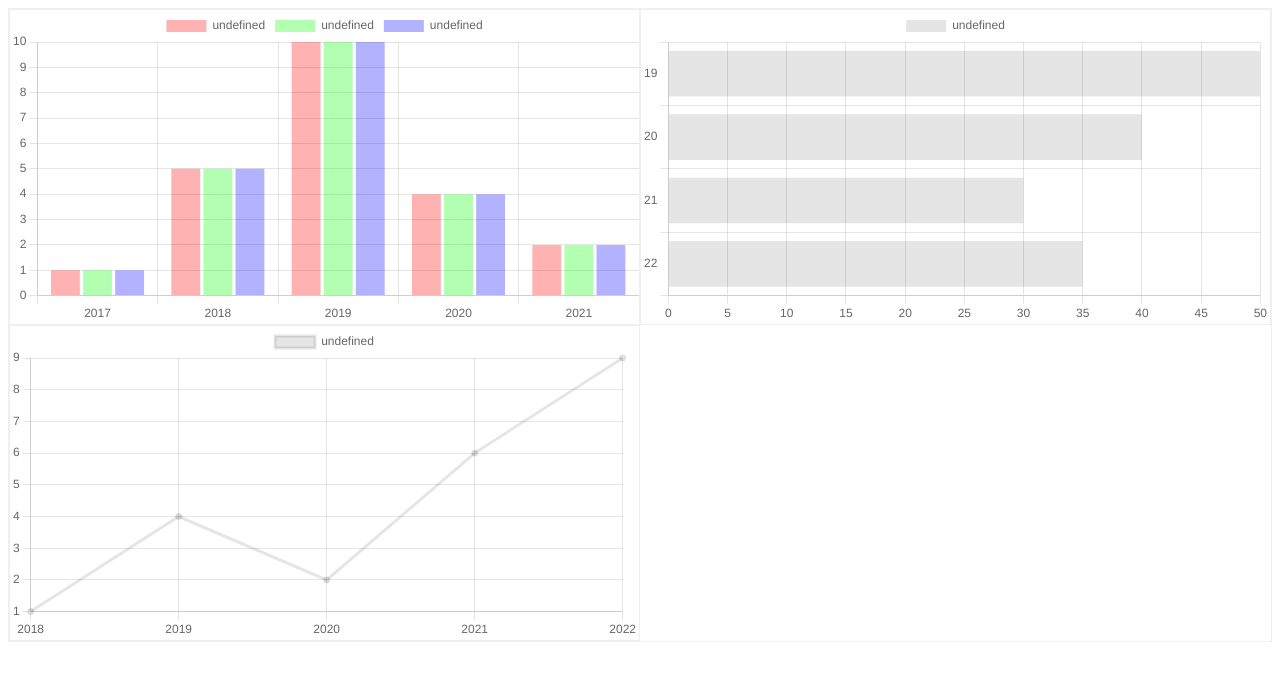
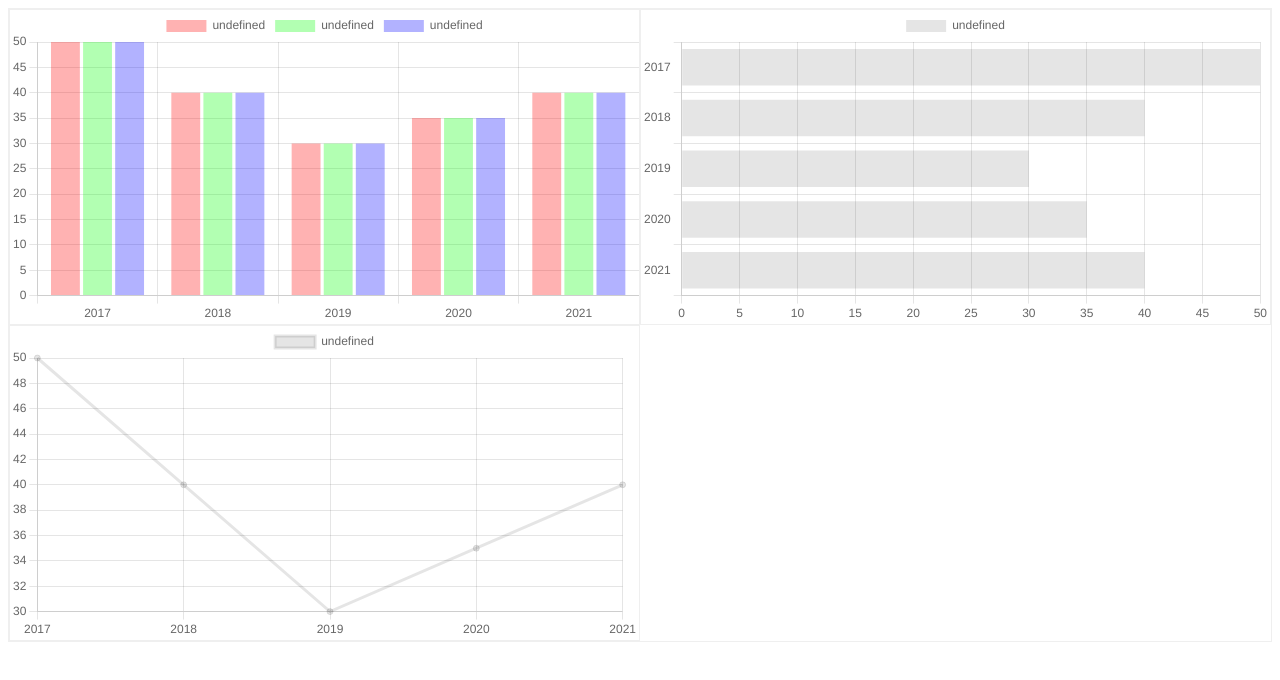
Before and after one commit to KimJeongGook/chartjs-Front, a React (Create React App) app: page / in a window 1280 px wide. Shown: the top 680 px of the page. Built offline with nearby package versions, Linux system fonts and the light colour scheme.

Commit message:
data 전달구조 리팩토링

```diff
--- a/src/App.js
+++ b/src/App.js
@@ -9,11 +9,13 @@ import LineChart from './components/LineChart';
 import Layout from './components/Layout';
 
 function App() {
+  const data = [50,40,30,35,40];
+  const labels = [2017,2018,2019,2020,2021];
   return (
     <Layout>
-      <VerticalBarChart />
-      <HorizontalBarChart />
-      <LineChart />
+      <VerticalBarChart data={data} labels={labels}/>
+      <HorizontalBarChart data={data} labels={labels}/>
+      <LineChart data={data} labels={labels}/>
     </Layout>
   );
 }
--- a/src/components/HorizontalBarChart.js
+++ b/src/components/HorizontalBarChart.js
@@ -1,17 +1,19 @@
 import { Chart } from "chart.js";
 import { useEffect, useRef } from "react";
 
-function HorizontalBarChart() {
+function HorizontalBarChart(props) {
+    const {data, labels} = props;
+
     const canvasDom = useRef(null)
     useEffect( () =>{
         const ctx = canvasDom.current.getContext('2d');
         const horizontalBarChart = new Chart(ctx, {
             type: 'bar',
             data: {
-                labels: [19,20,21,22],
+                labels: labels,
                 datasets: [
                     {
-                        data: [50,40,30,35,40]
+                        data: data
                     }
                 ]
             },
--- a/src/components/LineChart.js
+++ b/src/components/LineChart.js
@@ -1,17 +1,18 @@
 import Chart from "chart.js/auto";
 import { useEffect, useRef } from "react";
 
-function LineChart () {
+function LineChart (props) {
+    const {data, labels} = props
     const canvasDom = useRef(null)
     useEffect( () => {
         const ctx = canvasDom.current.getContext('2d')
         const lineChart = new Chart(ctx, {
             type: 'line',
             data: {
-                labels: [2018,2019,2020,2021,2022],
+                labels: labels,
                 datasets: [
                     {
-                        data: [1,4,2,6,9]
+                        data: data,
                     }
                 ]
             }
--- a/src/components/VerticalBarChart.js
+++ b/src/components/VerticalBarChart.js
@@ -3,29 +3,30 @@ import React, { useRef, useEffect } from 'react';
 // Chart.register(...registerables);
 import Chart from 'chart.js/auto';
 
-function VerticalBarChart() {
+function VerticalBarChart(props) {
   console.log();
+  const {data, labels} = props
   const canvasDom = useRef(null);
   useEffect( () => {
     const ctx = canvasDom.current.getContext('2d');
     const VerticalBarChart = new Chart(ctx, {
       type: "bar",
       data: {
-        labels: [2017,2018,2019,2020,2021],
+        labels: labels,
         datasets: [
           {
             labels: '월별 버스 이용량 통계',
-            data: [1, 5,10,4,2],
+            data: data,
             backgroundColor: 'rgba(255,0,0,0.3)',
           },
           {
             labels: '월별 버스 이용량 통계',
-            data: [1, 5,10,4,2],
+            data: data,
             backgroundColor: 'rgba(0,255,0,0.3)',
           },
           {
             labels: '월별 버스 이용량 통계',
-            data: [1, 5,10,4,2],
+            data: data,
             backgroundColor: 'rgba(0,0,255,0.3)',
           },
         ],
```
